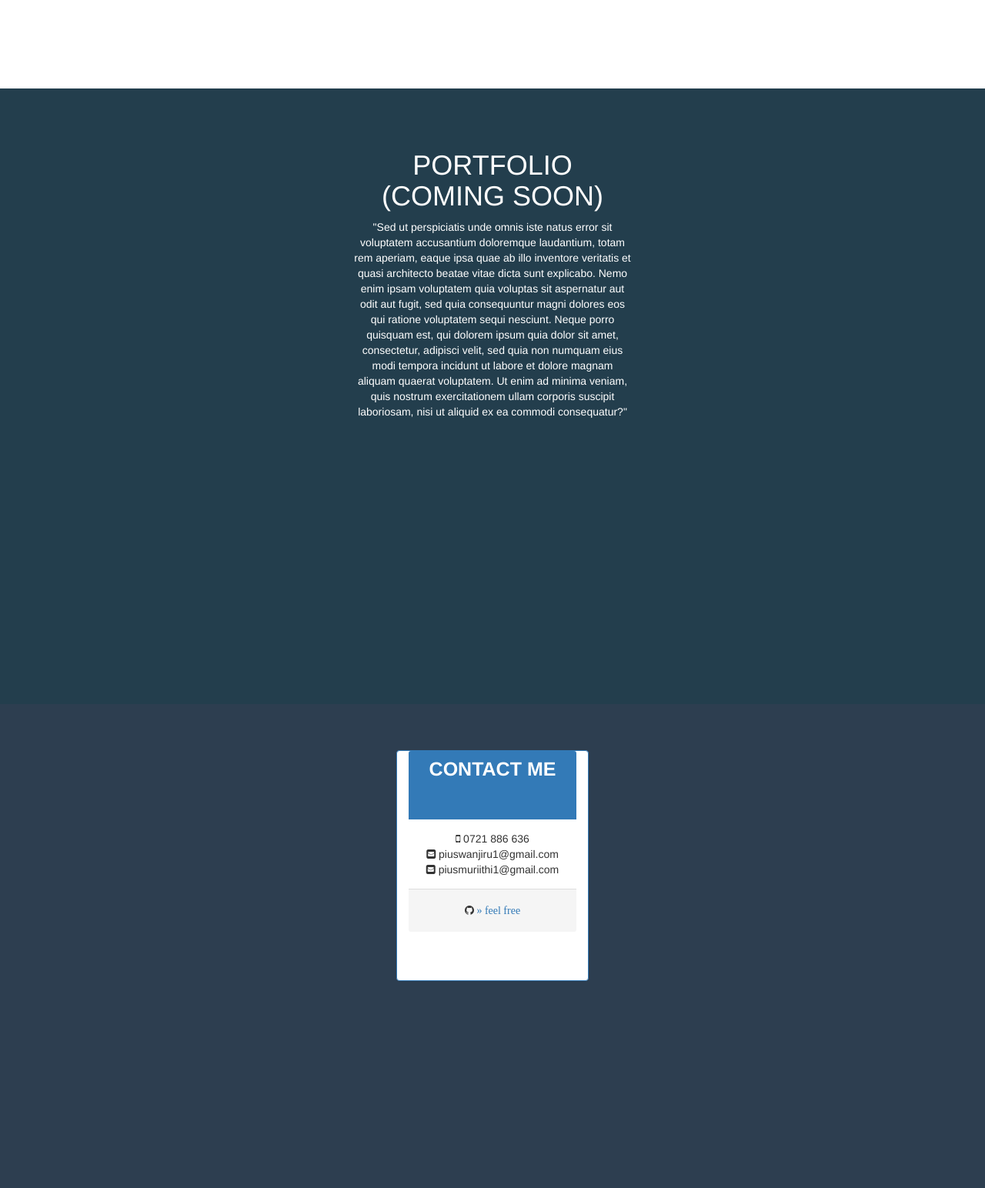
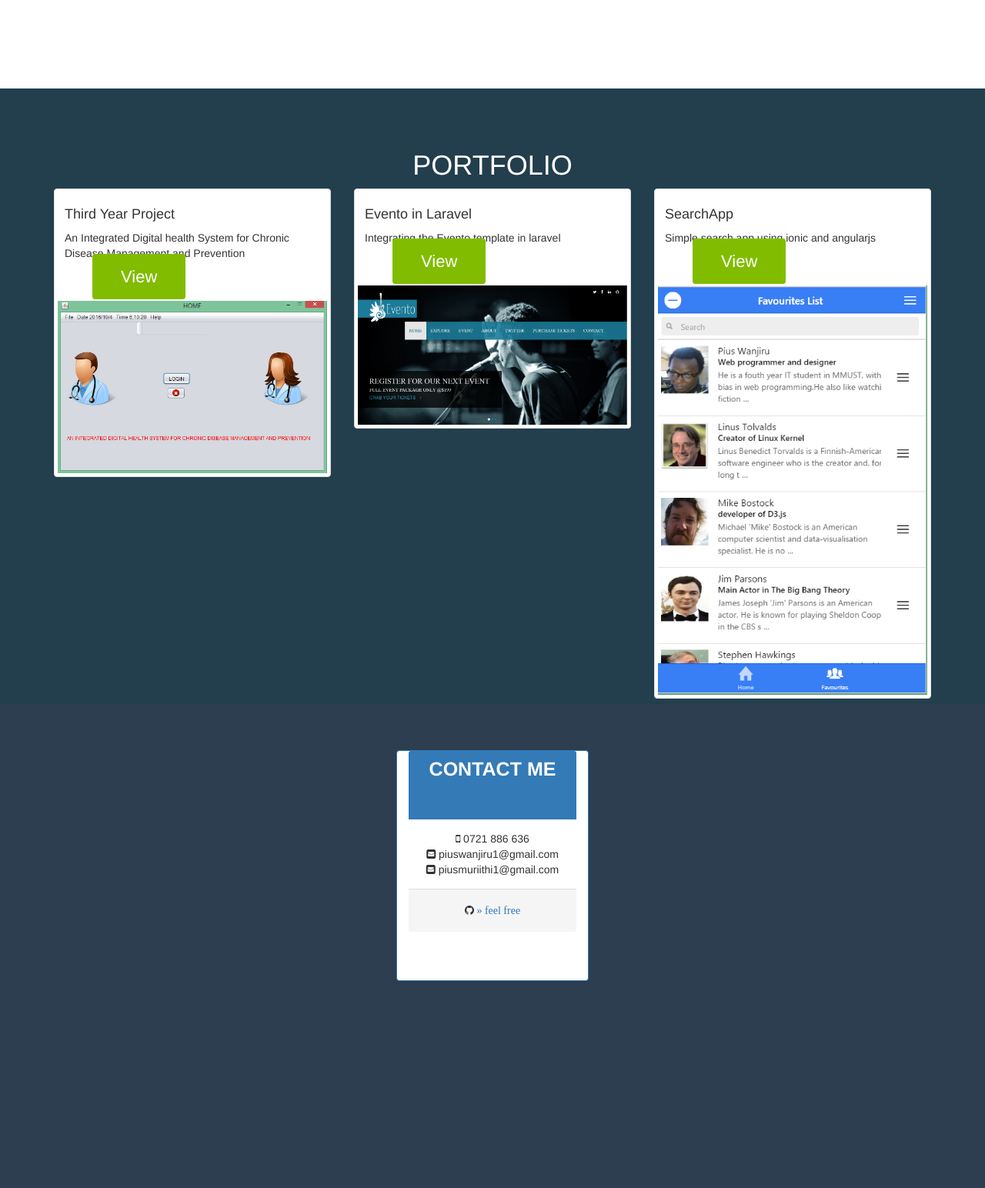
Before and after one commit to pius254/Personal-Site, a PHP site: page / in a window 1280 px wide. Shown: the part 2960-4504 px from the top of the page at 77% size. Run offline with PHP 8.4, Linux system fonts and the light colour scheme; some web fonts are replaced.

Commit message:
Adds content to the portfolio section

```diff
--- a/assets/css/styles.css
+++ b/assets/css/styles.css
@@ -25,6 +25,54 @@ ul{
 
 ul li{
 	list-style: none;
+}
+
+.btn-border,
+.btn-common {
+  color: #ffffff;
+  font-size: 22px;
+  border: 1px solid #FFF;
+  padding: 16px 36px;
+  font-weight: 400;
+  margin-left: 36px;
+  margin-right: 36px;
+  border-radius: 4px;
+  position: relative;
+  z-index: 10;
+}
+.btn-border:after,
+.btn-common:after {
+  width: 100%;
+  height: 0px;
+  bottom: 0px;
+  left: 0px;
+  background: #ffffff;
+}
+.btn-common {
+  background: #82BC00;
+  border: 1px solid #82BC00;
+}
+.btn-border:hover {
+  color: #82BC00;
+}
+.btn-border:hover:after {
+  height: 100%;
+}
+.btn-common:hover {
+  color: #82BC00;
+  background: #82BC00;
+  border: 1px solid #82BC00;
+}
+.btn-common:hover:after {
+  height: 100%;
+}
+.btn:after {
+  content: "";
+  position: absolute;
+  z-index: -1;
+  -webkit-transition: all 0.3s ease;
+  -moz-transition: all 0.3s ease;
+  transition: all 0.3s ease;
 }
 
 .row {
--- a/assets/js/min/script.min.js
+++ b/assets/js/min/script.min.js
@@ -1 +1 @@
-$(function(){var e="ontouchstart"in document.documentElement,t=$(window).height();$(".fullheight").css("height",t),$(window).resize(function(){var e=$(window).height();$(".fullheight").css("height",e)});var n=new WOW({mobile:!1});n.init(),$("a[href*=#]:not([href=#])").click(function(){if(location.pathname.replace(/^\//,"")==this.pathname.replace(/^\//,"")&&location.hostname==this.hostname){var e=$(this.hash);if(e=e.length?e:$("[name="+this.hash.slice(1)+"]"),e.length)return $("html,body").animate({scrollTop:e.offset().top},1e3),!1}}),$("body").scrollspy({target:".navbar-collapse"}),$.getJSON("data.json",function(t){var n=$("#speakertpl").html(),h=Mustache.to_html(n,t);$("#carousel").html(h),e||$("#carousel").cycle({fx:"growY",pause:1,speed:1e3,timeout:1e3,next:"#next_btn",prev:"#prev_btn"})})});
+$(function(){var t="ontouchstart"in document.documentElement,e=$(window).height();$(".fullheight").css("height",e),$(window).resize(function(){var t=$(window).height();$(".fullheight").css("height",t)});var n=new WOW({mobile:!1});n.init(),$("a[href*=#]:not([href=#])").click(function(){if(location.pathname.replace(/^\//,"")==this.pathname.replace(/^\//,"")&&location.hostname==this.hostname){var t=$(this.hash);if(t=t.length?t:$("[name="+this.hash.slice(1)+"]"),t.length)return $("html,body").animate({scrollTop:t.offset().top},1e3),!1}}),$("body").scrollspy({target:".navbar-collapse"}),$.getJSON("data.json",function(e){var n=$("#speakertpl").html(),i=Mustache.to_html(n,e);$("#carousel").html(i),t||$("#carousel").cycle({fx:"growY",pause:1,speed:1e3,timeout:1e3,next:"#next_btn",prev:"#prev_btn"})}),$("[rel='tooltip']").tooltip(),$(".thumbnail").hover(function(){$(this).find(".caption").slideDown(250)},function(){$(this).find(".caption").slideUp(250)})});
--- a/home.html
+++ b/home.html
@@ -197,9 +197,50 @@
 <section id="Portfolio" class="fullheight">
     <div class="container">
         <div class="row">
-				<div class="col-lg-4 col-lg-offset-4">
-					<h1 class="text-center text-uppercase">Portfolio<br />(coming soon)</h1>
-					<p class="text-center">"Sed ut perspiciatis unde omnis iste natus error sit voluptatem accusantium doloremque laudantium, totam rem aperiam, eaque ipsa quae ab illo inventore veritatis et quasi architecto beatae vitae dicta sunt explicabo. Nemo enim ipsam voluptatem quia voluptas sit aspernatur aut odit aut fugit, sed quia consequuntur magni dolores eos qui ratione voluptatem sequi nesciunt. Neque porro quisquam est, qui dolorem ipsum quia dolor sit amet, consectetur, adipisci velit, sed quia non numquam eius modi tempora incidunt ut labore et dolore magnam aliquam quaerat voluptatem. Ut enim ad minima veniam, quis nostrum exercitationem ullam corporis suscipit laboriosam, nisi ut aliquid ex ea commodi consequatur?"</p>
+            <h1 class="section-title wow fadeInLeft animated text-center text-uppercase" data-wow-delay=".6s">Portfolio</h1>
+            <div class="col-md-4 wow fadeInLeft animated" data-wow-delay="1.4s">
+                <div class="thumbnail project">
+                    <div class="caption">
+                        <h4 class="thumbnail-headline">Third Year Project</h4>
+                        <p class="thumbnail-description">An Integrated Digital health System for Chronic Disease Management and Prevention
+                        </p>
+                        <p>
+                            <a href="#" class="label label-default btn-common view" title="View">View</a>
+                        </p>
+                    </div>
+                    <img src="assets/images/thirdyr.png" class="project-image" alt="Third Year Project">
+                </div>
+            </div>
+
+            <div class="col-md-4 wow fadeInLeft animated" data-wow-delay="1.5s">
+                <div class="thumbnail project">
+                    <div class="caption">
+                        <h4 class="thumbnail-headline">Evento in Laravel</h4>
+                        <p class="thumbnail-description">Integrating the Evento template in laravel
+                        <p>
+                            <a href="#" class="label label-default btn-common view"
+                               title="View">View</a>
+                        </p>
+                    </div>
+                    <img src="assets/images/evento.png" class="project-image"
+                         alt="Evento in Laravel">
+                </div>
+            </div>
+
+            <div class="col-md-4 wow fadeInLeft animated" data-wow-delay="1.5s">
+                <div class="thumbnail project">
+                    <div class="caption">
+                        <h4 class="thumbnail-headline">SearchApp</h4>
+                        <p class="thumbnail-description">Simple search app using ionic and angularjs
+                        </p>
+                        <p>
+                            <a href="#" class="label label-default btn-common view"
+                               title="View">View</a>
+                        </p>
+                    </div>
+                    <img src="assets/images/roux.png" class="project-image"
+                         alt="SearchApp">
+                </div>
             </div>
         </div>
     </div>
--- a/resume/out/resume.html
+++ b/resume/out/resume.html
@@ -1066,7 +1066,7 @@
                                                     <div class="skill-info"><strong>Programming Languages</strong>
                                                         <div class="space-top labels"><span class="label label-keyword">JavaScript</span><span class="label label-keyword">PHP</span>
                                                             <span
-                                                            class="label label-keyword">Java</span><span class="label label-keyword">C#</span>
+                                                            class="label label-keyword">Java</span>
                                                         </div>
                                                     </div>
                                                 </li>
--- a/resume/resume.json
+++ b/resume/resume.json
@@ -138,7 +138,8 @@
         "CSS3",
         "Javascript",
         "Bootstrap",
-        "JQuery"
+        "JQuery",
+        "WordPress"
       ]
     },
     {
@@ -147,8 +148,7 @@
       "keywords": [
         "JavaScript",
         "PHP",
-        "Java",
-        "C#"
+        "Java"
       ]
     },
     {
```
Also changed, not shown: assets/js/script.js (+13 -0 lines), assets/images/evento.PNG (added), assets/images/roux.PNG (added), assets/images/thirdyr.PNG (added). Lines whose indentation alone changed are shown as unchanged.
